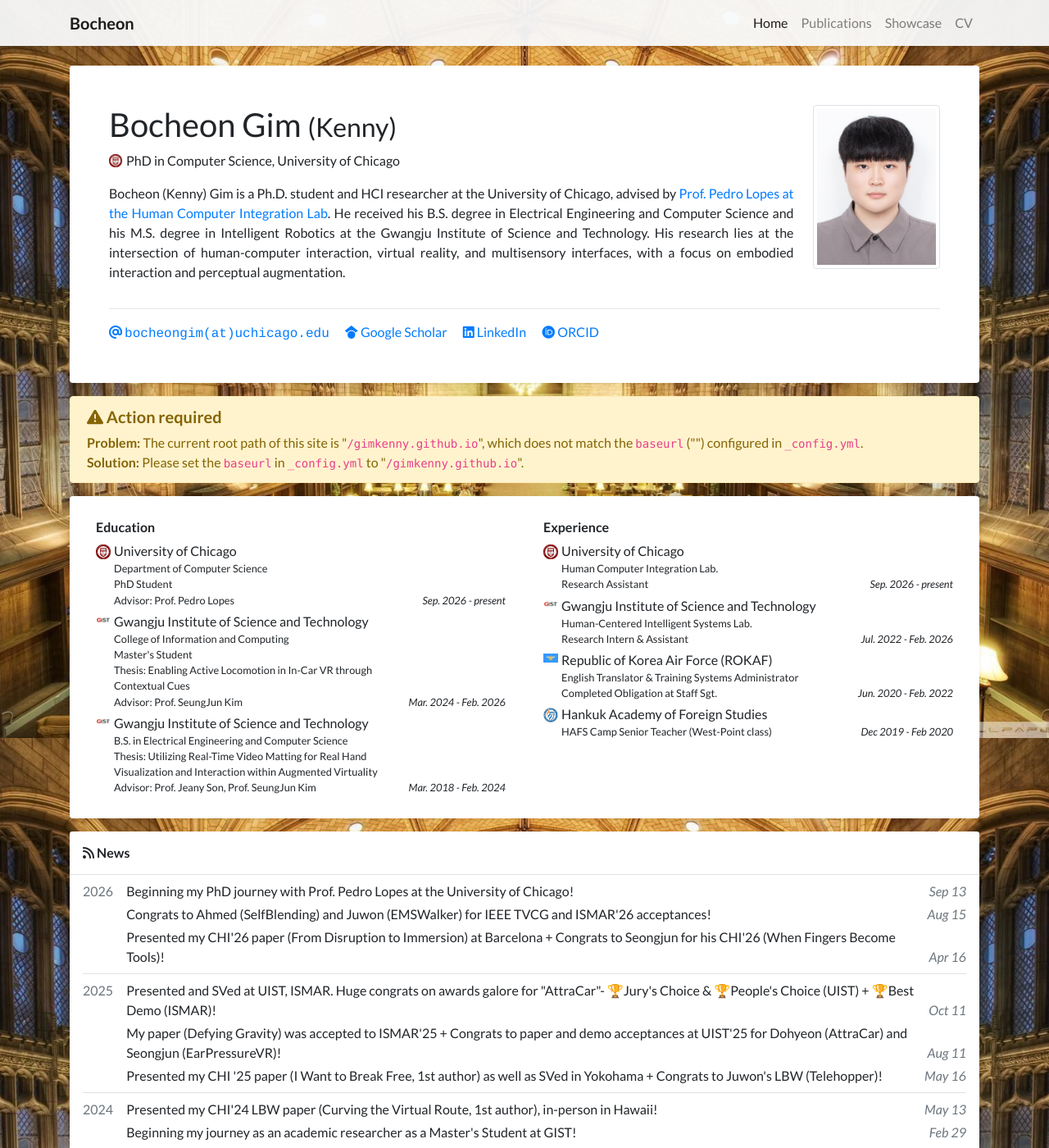
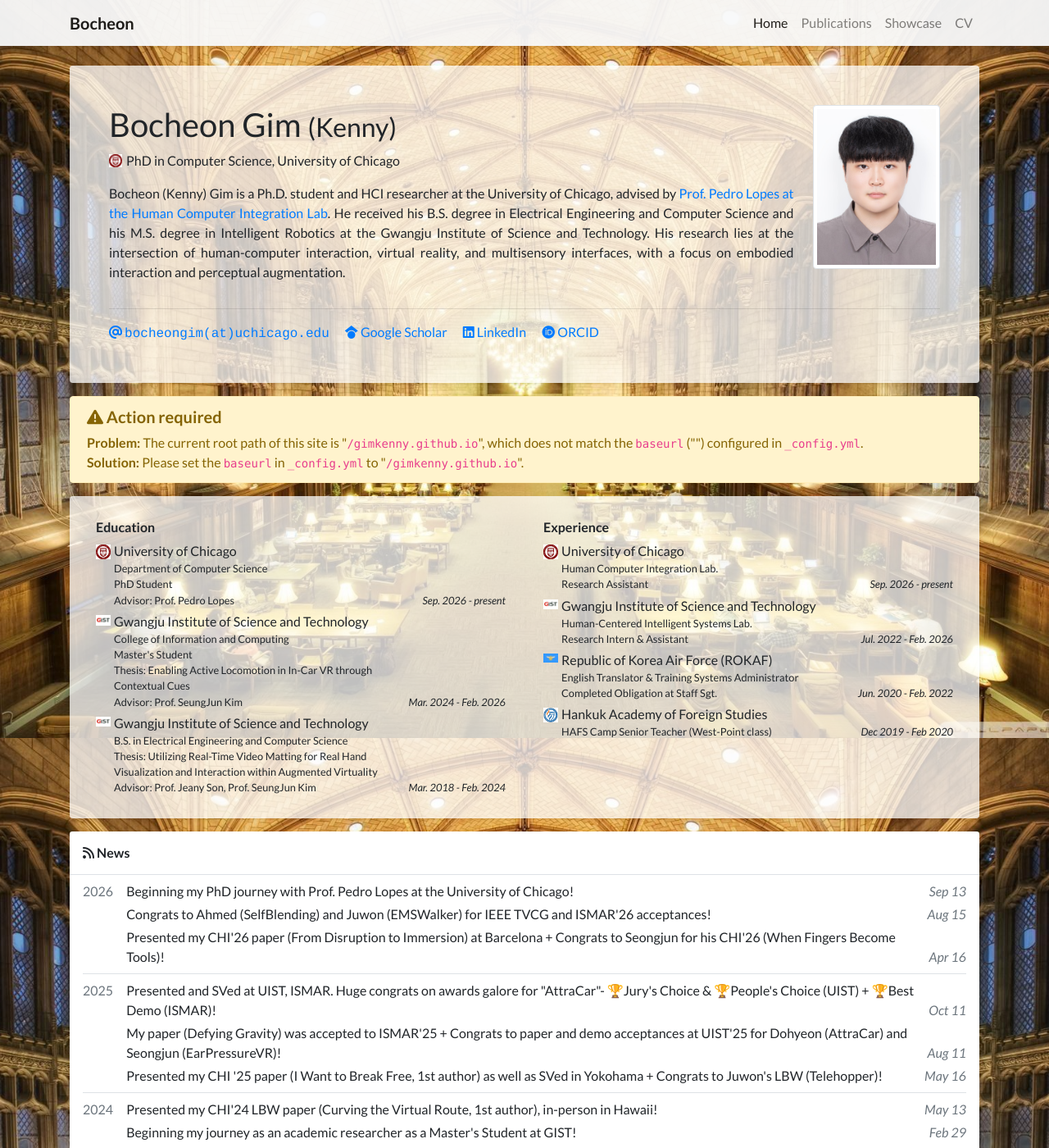
Before and after one commit to gimkenny/gimkenny.github.io, a Jekyll site: the page built from index.html, in a window 1280 px wide and 1400 px high. Shown: the whole window at 82% size. Built offline with Jekyll 4.4.1, drawn with Linux system fonts in a browser that asks for light colours; nearby versions of some CDN libraries; a style sheet for code colours, icons or effects is not loaded.

Commit message:
Update global.css

```diff
--- a/assets/css/global.css
+++ b/assets/css/global.css
@@ -93,3 +93,7 @@
     width: 100%;
     height: 100%;
 }
+
+.card {
+    background-color: rgba(255, 255, 255, 0.75) !important;
+}
```
